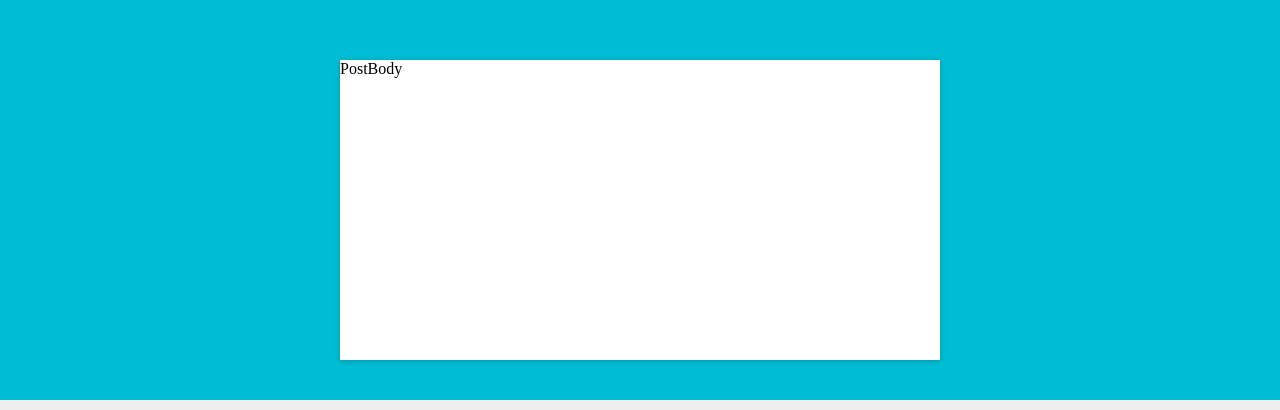
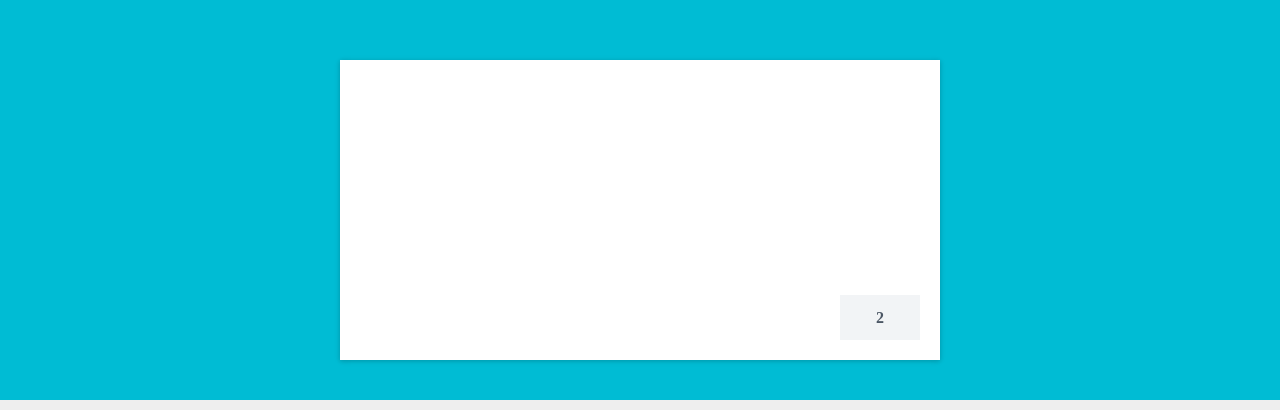
Before and after one commit to happypeter/redux-react-login, a React (Create React App) app: page / in a window 1280 px wide. Shown: the top 410 px of the page. Built offline with nearby package versions, Linux system fonts and the light colour scheme.

Commit message:
show comment num

```diff
--- a/src/PostBody.js
+++ b/src/PostBody.js
@@ -4,7 +4,9 @@ class PostBody extends Component {
   render() {
     return (
       <div className="post-body">
-        PostBody
+        <div className="comment-num num">
+          {this.props.comments.length}
+        </div>
       </div>
     );
   }
```
